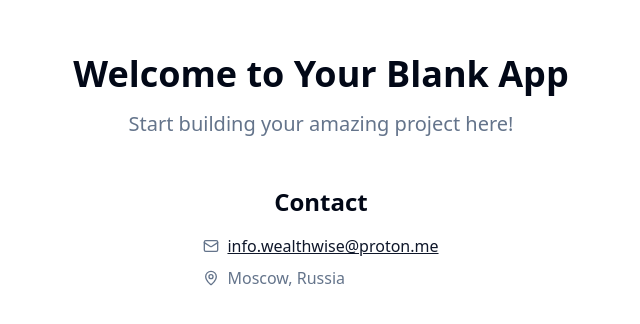
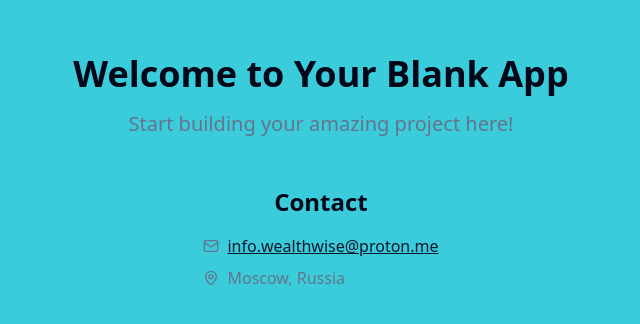
Before and after one commit to FFBB74/wealthwise-recovery-hub, a React (Vite) app: page / in a window 1280 px wide. Shown: the part 228-552 px from the top of the page, without its empty margins (319-959 px from the left). Built offline with nearby package versions, Linux system fonts and the light colour scheme.

Commit message:
Visual edit in Lovable
Edited UI in Lovable

```diff
--- a/src/pages/Index.tsx
+++ b/src/pages/Index.tsx
@@ -1,9 +1,6 @@
-
 import { Mail, MapPin } from "lucide-react";
-
 const Index = () => {
-  return (
-    <div className="min-h-screen flex items-center justify-center bg-background">
+  return <div className="min-h-screen flex items-center justify-center my-0 bg-[#28c7d9]/[0.91]">
       <div className="text-center">
         <h1 className="text-4xl font-bold mb-4">Welcome to Your Blank App</h1>
         <p className="text-xl text-muted-foreground mb-8">Start building your amazing project here!</p>
@@ -12,10 +9,7 @@ const Index = () => {
           <div className="inline-flex flex-col items-start gap-2">
             <div className="flex items-center gap-2">
               <Mail className="h-4 w-4 text-muted-foreground" />
-              <a
-                href="mailto:info.wealthwise@proton.me"
-                className="text-base text-primary underline hover:text-primary/80"
-              >
+              <a href="mailto:info.wealthwise@proton.me" className="text-base text-primary underline hover:text-primary/80">
                 info.wealthwise@proton.me
               </a>
             </div>
@@ -28,8 +22,6 @@ const Index = () => {
           </div>
         </div>
       </div>
-    </div>
-  );
+    </div>;
 };
-
 export default Index;
```
